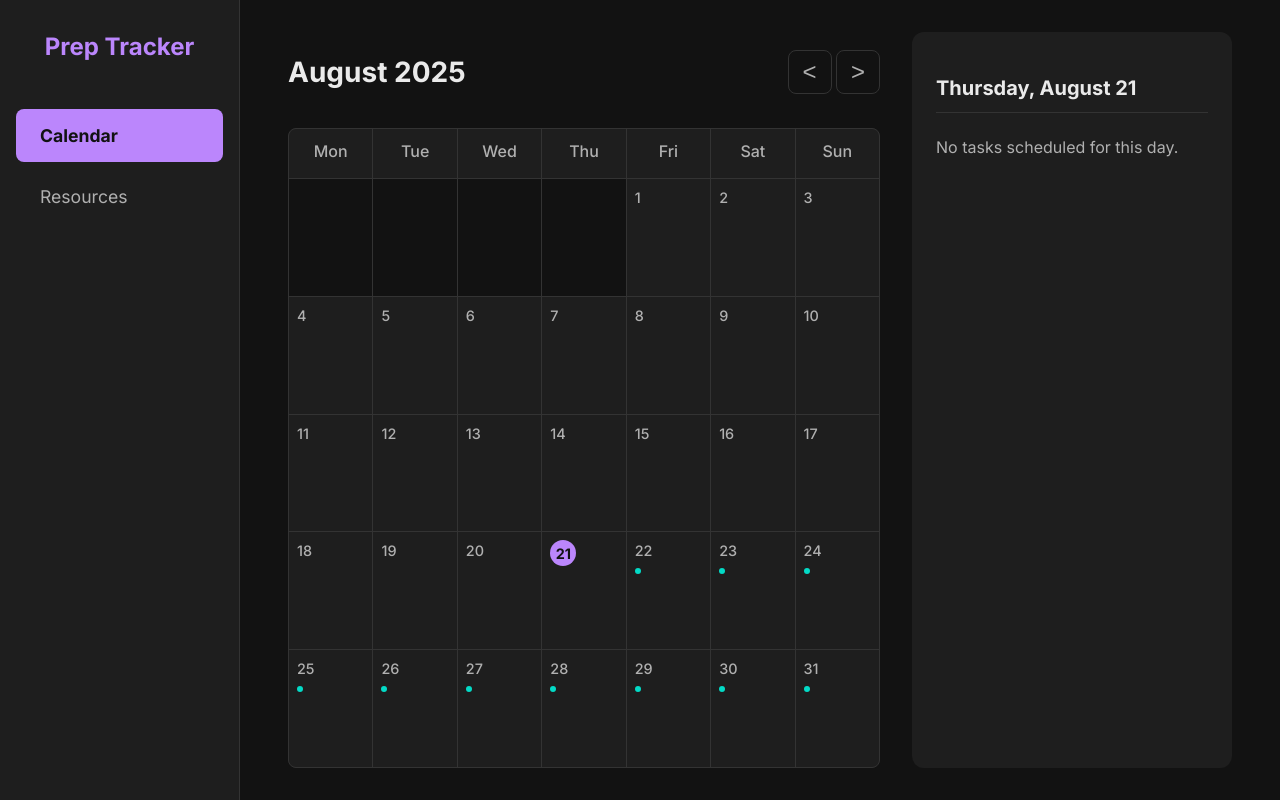
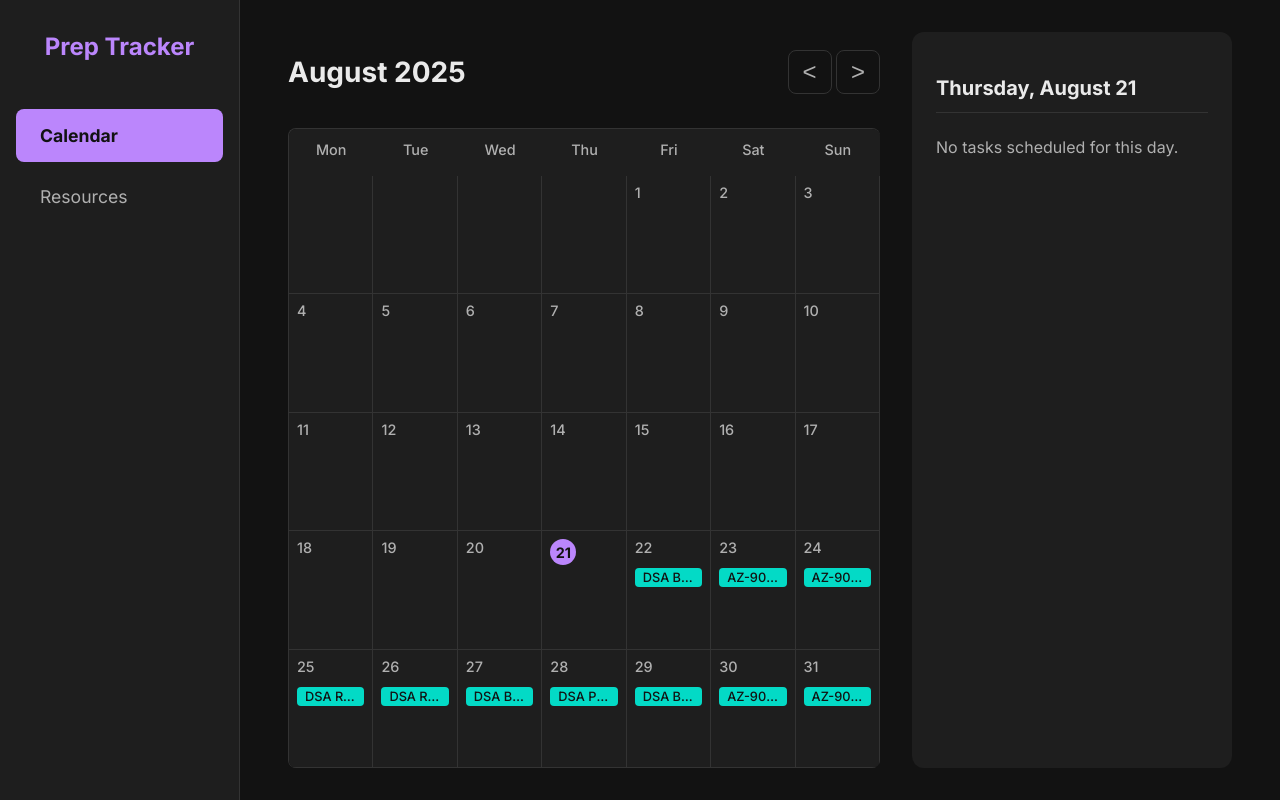
Before and after one commit to soulreaper002/prep-app, a Flask app: page / in a window 1280 px wide. Run offline with Flask 3, Linux system fonts and the light colour scheme; data that the repository does not hold is empty.

Commit message:
add dsa topics

```diff
--- a/app.py
+++ b/app.py
@@ -6,105 +6,145 @@ import json
 
 app = Flask(__name__)
 
-# --- SCHEDULE AND RESOURCE DATA GENERATION (Unchanged) ---
-def generate_complete_schedule():
+# --- REFINED SCHEDULE & RESOURCE DATA ---
+def generate_senior_schedule_with_balanced_start():
     schedule = {}
     start_date = date(2025, 8, 22)
     deadline = date(2025, 9, 15)
+
+    # Phase 1: Dual-Track Sprint (DSA Basics + AZ-900)
     sprint_pattern = {
-        0: [{"time": "11:30 - 15:30", "topic": "AZ-900 Sprint: Core Concepts", "resource": "Microsoft Learn AZ-900"}, {"time": "16:00 - 17:00", "topic": "Light DSA: Arrays", "resource": "LeetCode Patterns"}],
-        1: [{"time": "11:30 - 15:30", "topic": "AZ-900 Sprint: Azure Services", "resource": "Microsoft Learn AZ-900"}, {"time": "16:00 - 17:00", "topic": "Light DSA: Arrays", "resource": "LeetCode Patterns"}],
-        2: [{"time": "11:30 - 15:30", "topic": "AZ-900 Sprint: Security & Networking", "resource": "Microsoft Learn AZ-900"}, {"time": "16:00 - 17:00", "topic": "Light DSA: Strings", "resource": "LeetCode Patterns"}],
-        3: [{"time": "11:30 - 15:30", "topic": "AZ-900 Sprint: Governance", "resource": "Microsoft Learn AZ-900"}, {"time": "16:00 - 17:00", "topic": "Light DSA: Strings", "resource": "LeetCode Patterns"}],
-        4: [{"time": "11:30 - 15:30", "topic": "AZ-900 Sprint: Cost & SLAs", "resource": "Microsoft Learn AZ-900"}, {"time": "16:00 - 17:00", "topic": "Resume Review", "resource": "Resume Worded"}],
-        5: [{"time": "12:00 - 15:00", "topic": "AZ-900 Practice Exam & Review", "resource": "Microsoft Learn AZ-900"}],
-        6: [{"time": "12:00 - 15:00", "topic": "AZ-900 Practice Exam & Review", "resource": "Microsoft Learn AZ-900"}],
+        # Week 1 (Aug 22-24) - Getting Started
+        4: [{"time": "11:30 - 13:30", "topic": "DSA Basics: Arrays & Two Pointers", "resource": "LeetCode Patterns"}, {"time": "14:30 - 17:00", "topic": "AZ-900 Sprint: Core Concepts", "resource": "Microsoft Learn AZ-900"}], # Fri
+        5: [{"time": "12:00 - 15:00", "topic": "AZ-900 Practice Questions & Review", "resource": "Microsoft Learn AZ-900"}], # Sat
+        6: [{"time": "12:00 - 15:00", "topic": "AZ-900 Practice Questions & Review", "resource": "Microsoft Learn AZ-900"}], # Sun
+
+        # Week 2 (Aug 25-31) - Arrays & Strings
+        0: [{"time": "11:30 - 13:30", "topic": "DSA Basics: Arrays & Sliding Window", "resource": "LeetCode Patterns"}, {"time": "14:30 - 17:00", "topic": "AZ-900 Sprint: Azure Services", "resource": "Microsoft Learn AZ-900"}],
+        1: [{"time": "11:30 - 13:30", "topic": "DSA Basics: String Manipulation", "resource": "LeetCode Patterns"}, {"time": "14:30 - 17:00", "topic": "AZ-900 Sprint: Security", "resource": "Microsoft Learn AZ-900"}],
+        2: [{"time": "11:30 - 13:30", "topic": "DSA Practice: Arrays & Strings", "resource": "LeetCode Patterns"}, {"time": "14:30 - 17:00", "topic": "AZ-900 Sprint: Networking", "resource": "Microsoft Learn AZ-900"}],
+        3: [{"time": "11:30 - 13:30", "topic": "Behavioral: Prep STAR stories", "resource": "Senior Behavioral Prep"}, {"time": "14:30 - 17:00", "topic": "AZ-900 Sprint: Governance", "resource": "Microsoft Learn AZ-900"}],
+        4: [{"time": "11:30 - 13:30", "topic": "DSA Basics: Hashing", "resource": "LeetCode Patterns"}, {"time": "14:30 - 17:00", "topic": "AZ-900 Sprint: Cost & SLAs", "resource": "Microsoft Learn AZ-900"}],
+        5: [{"time": "12:00 - 15:00", "topic": "AZ-900 Full Practice Exam", "resource": "Microsoft Learn AZ-900"}],
+        6: [{"time": "12:00 - 15:00", "topic": "AZ-900 Exam Review & Weak Areas", "resource": "Microsoft Learn AZ-900"}],
+
+        # Week 3 (Sep 1-7) - Linked Lists, Stacks, Queues
+        0: [{"time": "11:30 - 13:30", "topic": "DSA Basics: Linked Lists", "resource": "LeetCode Patterns"}, {"time": "14:30 - 17:00", "topic": "AZ-900 Sprint: Review Core Concepts", "resource": "Microsoft Learn AZ-900"}],
+        1: [{"time": "11:30 - 13:30", "topic": "DSA Basics: Stacks (Monotonic)", "resource": "LeetCode Patterns"}, {"time": "14:30 - 17:00", "topic": "AZ-900 Sprint: Review Services", "resource": "Microsoft Learn AZ-900"}],
+        2: [{"time": "11:30 - 13:30", "topic": "DSA Basics: Queues (BFS Intro)", "resource": "GeeksforGeeks"}, {"time": "14:30 - 17:00", "topic": "AZ-900 Sprint: Review Security", "resource": "Microsoft Learn AZ-900"}],
+        3: [{"time": "11:30 - 13:30", "topic": "DSA Practice: LL, Stacks, Queues", "resource": "LeetCode Patterns"}, {"time": "14:30 - 17:00", "topic": "AZ-900 Sprint: Final Review", "resource": "Microsoft Learn AZ-900"}],
+        4: [{"time": "11:30 - 13:30", "topic": "DSA Basics: Review Week's Topics", "resource": "LeetCode Patterns"}, {"time": "14:30 - 17:00", "topic": "AZ-900 Sprint: Final Review", "resource": "Microsoft Learn AZ-900"}],
+        5: [{"time": "12:00 - 15:00", "topic": "AZ-900 Full Practice Exam", "resource": "Microsoft Learn AZ-900"}],
+        6: [{"time": "12:00 - 15:00", "topic": "AZ-900 Exam Review & Weak Areas", "resource": "Microsoft Learn AZ-900"}],
+
+        # Week 4 (Sep 8-15) - Final Push
+        0: [{"time": "11:30 - 13:30", "topic": "DSA Review: All Basics", "resource": "LeetCode Patterns"}, {"time": "14:30 - 17:00", "topic": "AZ-900: Final Review & Practice", "resource": "Microsoft Learn AZ-900"}],
+        1: [{"time": "11:30 - 13:30", "topic": "DSA Review: All Basics", "resource": "LeetCode Patterns"}, {"time": "14:30 - 17:00", "topic": "AZ-900: Final Review & Practice", "resource": "Microsoft Learn AZ-900"}],
+        # ... and so on until the 15th
     }
-    maang_patterns = {
-        "months_1_2": {
-            0: [{"time": "11:30 - 13:30", "topic": "DSA: Linked Lists & Stacks", "resource": "LeetCode Patterns"}, {"time": "14:30 - 16:00", "topic": "DevOps: CI/CD Concepts", "resource": "DevOps Free Course"}],
-            1: [{"time": "11:30 - 13:30", "topic": "DSA: Trees & Tries", "resource": "LeetCode Patterns"}, {"time": "14:30 - 16:00", "topic": "DevOps: Source Control (Git)", "resource": "DevOps Free Course"}],
-            2: [{"time": "11:30 - 13:30", "topic": "DSA: Heaps & Priority Queues", "resource": "LeetCode Patterns"}, {"time": "14:30 - 16:00", "topic": "DevOps: Infrastructure as Code", "resource": "DevOps Free Course"}],
-            3: [{"time": "11:30 - 13:30", "topic": "DSA: Graphs (BFS, DFS)", "resource": "GeeksforGeeks"}, {"time": "14:30 - 16:00", "topic": "DevOps: Containers (Docker)", "resource": "DevOps Free Course"}],
-            4: [{"time": "11:30 - 13:30", "topic": "DSA: Mixed Review of Week", "resource": "LeetCode Patterns"}],
-            5: [{"time": "12:00 - 14:00", "topic": "Weekly Review & LeetCode Contest", "resource": "LeetCode Patterns"}],
-            6: []
-        },
-        "months_3_4": {
-            0: [{"time": "11:30 - 13:30", "topic": "Algorithms: Dynamic Programming", "resource": "LeetCode Patterns"}, {"time": "14:30 - 16:00", "topic": "System Design: Fundamentals", "resource": "System Design Primer"}],
-            1: [{"time": "11:30 - 13:30", "topic": "Algorithms: Backtracking", "resource": "LeetCode Patterns"}, {"time": "14:30 - 16:00", "topic": "System Design: Case Study (TinyURL)", "resource": "ByteByteGo YouTube"}],
-            2: [{"time": "11:30 - 13:30", "topic": "Algorithms: Advanced Graphs", "resource": "GeeksforGeeks"}, {"time": "14:30 - 16:00", "topic": "Behavioral Prep: STAR Method", "resource": "Interviewing.io Blog"}],
-            3: [{"time": "11:30 - 13:30", "topic": "DSA: Mixed Hard Problems", "resource": "LeetCode Patterns"}, {"time": "14:30 - 16:00", "topic": "System Design: Case Study (News Feed)", "resource": "ByteByteGo YouTube"}],
-            4: [{"time": "11:30 - 13:30", "topic": "Algorithms: Review of Week", "resource": "LeetCode Patterns"}],
-            5: [{"time": "12:00 - 14:00", "topic": "Mock Coding Interview", "resource": "Pramp"}],
-            6: []
-        }
+
+    # Phase 2: Post-Certification - DSA Relaunch (Medium Focus)
+    dsa_relaunch_pattern = {
+        0: [{"time": "11:30 - 13:30", "topic": "Medium DSA: Two Pointers & Sliding Window", "resource": "LeetCode Patterns"}, {"time": "14:30 - 16:00", "topic": "System Design: Fundamentals", "resource": "System Design Primer"}],
+        1: [{"time": "11:30 - 13:30", "topic": "Medium DSA: Binary Search & Variations", "resource": "LeetCode Patterns"}, {"time": "14:30 - 16:00", "topic": "Java: Concurrency & Multithreading", "resource": "Baeldung Java Concurrency"}],
+        2: [{"time": "11:30 - 13:30", "topic": "Medium DSA: Trees (BFS, DFS, Traversals)", "resource": "LeetCode Patterns"}, {"time": "14:30 - 16:00", "topic": "System Design: Case Study (TinyURL)", "resource": "Alex Xu System Design"}],
+        3: [{"time": "11:30 - 13:30", "topic": "Medium DSA: Heaps & Priority Queues", "resource": "LeetCode Patterns"}, {"time": "14:30 - 16:00", "topic": "Behavioral: Project Deep Dives", "resource": "Senior Behavioral Prep"}],
+        4: [{"time": "11:30 - 13:30", "topic": "Medium DSA: Graphs (BFS, DFS)", "resource": "GeeksforGeeks"}],
+        5: [{"time": "12:00 - 14:00", "topic": "LeetCode Contest (Focus on Mediums)", "resource": "LeetCode Patterns"}],
+        6: []
     }
+
+    # Phase 3 & 4 (Unchanged)
+    advanced_pattern = {
+        0: [{"time": "11:30 - 13:00", "topic": "Hard DSA: Dynamic Programming", "resource": "LeetCode Patterns"}, {"time": "14:00 - 16:00", "topic": "System Design: Case Study (Social Feed)", "resource": "Alex Xu System Design"}],
+        1: [{"time": "11:30 - 13:00", "topic": "Hard DSA: Advanced Graphs", "resource": "LeetCode Patterns"}, {"time": "14:00 - 16:00", "topic": "Mock Coding Interview", "resource": "Pramp"}],
+        2: [{"time": "11:30 - 13:00", "topic": "DSA: Review Weak Area (Medium/Hard)", "resource": "LeetCode Patterns"}, {"time": "14:00 - 16:00", "topic": "System Design: Read Eng Blog", "resource": "Top Engineering Blogs"}],
+        3: [{"time": "11:30 - 13:00", "topic": "Behavioral: Leadership & Influence", "resource": "Senior Behavioral Prep"}, {"time": "14:00 - 16:00", "topic": "Mock System Design Interview", "resource": "Pramp"}],
+        4: [{"time": "11:30 - 13:00", "topic": "Company-Specific DSA (Atlassian)", "resource": "LeetCode Patterns"}],
+        5: [{"time": "12:00 - 15:00", "topic": "Full Mock Interview Loop", "resource": "Pramp"}],
+        6: []
+    }
+    final_pattern = {
+        0: [{"time": "11:30 - 13:00", "topic": "Company-Specific DSA (Google)", "resource": "LeetCode Patterns"}, {"time": "14:00 - 15:00", "topic": "Apply & Network"}],
+        1: [{"time": "11:30 - 13:00", "topic": "Company-Specific DSA (Amazon)", "resource": "LeetCode Patterns"}, {"time": "14:00 - 16:00", "topic": "System Design Review"}],
+        2: [{"time": "11:30 - 13:00", "topic": "Company-Specific DSA (Microsoft)", "resource": "LeetCode Patterns"}, {"time": "14:00 - 15:00", "topic": "Follow-ups"}],
+        3: [{"time": "11:30 - 13:00", "topic": "Final Behavioral Prep"}, {"time": "14:00 - 16:00", "topic": "Mock Interview with a Professional"}],
+        4: [{"time": "11:30 - 13:00", "topic": "Relax & Light Review"}],
+        5: [{"time": "12:00 - 14:00", "topic": "Final Project Code Review"}],
+        6: []
+    }
+
     for i in range(200):
         current_date = start_date + timedelta(days=i)
         day_of_week = current_date.weekday()
         date_str = current_date.strftime("%Y-%m-%d")
-        if current_date <= deadline: pattern = sprint_pattern
+
+        if current_date <= deadline:
+            day_pattern = sprint_pattern.get(day_of_week)
+            # Handle cases where the pattern might not exist for a specific day of week
+            if day_of_week not in sprint_pattern:
+                day_pattern = sprint_pattern.get(0) # Default to Monday pattern if missing
+            if day_pattern:
+                schedule[date_str] = day_pattern
+
         else:
             days_past_deadline = (current_date - deadline).days
-            if days_past_deadline <= 75: pattern = maang_patterns["months_1_2"]
-            else: pattern = maang_patterns["months_3_4"]
-        if pattern.get(day_of_week): schedule[date_str] = pattern[day_of_week]
+            if days_past_deadline <= 60:
+                pattern = dsa_relaunch_pattern
+            elif days_past_deadline <= 120:
+                pattern = advanced_pattern
+            else:
+                pattern = final_pattern
+
+            if pattern.get(day_of_week):
+                schedule[date_str] = pattern[day_of_week]
+
     return schedule
 
 RESOURCES = [
-    {"topic": "DSA", "name": "LeetCode Patterns", "link": "https://seanprashad.com/leetcode-patterns/", "desc": "A curated list of common problem patterns for coding interviews."},
-    {"topic": "System Design", "name": "ByteByteGo YouTube", "link": "https://www.youtube.com/@ByteByteGo", "desc": "Excellent, concise videos explaining complex system design concepts."},
-    {"topic": "Behavioral Prep", "name": "Interviewing.io Blog", "link": "https://interviewing.io/blog", "desc": "Actionable advice and real data on technical and behavioral interviews."},
-    {"topic": "Resume Building", "name": "Resume Worded", "link": "https://resumeworded.com/", "desc": "AI-powered tool to score and improve your resume and LinkedIn profile."},
-    {"topic": "Mock Interviews", "name": "Pramp", "link": "https://www.pramp.com/", "desc": "Free, anonymous peer-to-peer mock interviews for developers."},
+    {"topic": "DSA", "name": "LeetCode Patterns", "link": "https://seanprashad.com/leetcode-patterns/", "desc": "Crucial for recognizing problem types under pressure. Focus on Medium/Hard."},
+    {"topic": "System Design", "name": "Alex Xu System Design", "link": "https://www.youtube.com/@ByteByteGo", "desc": "Gold standard for senior roles. Covers fundamentals and complex case studies."},
+    {"topic": "Java", "name": "Baeldung Java Concurrency", "link": "https://www.baeldung.com/java-concurrency", "desc": "Essential reading for Java backend roles to master multithreading concepts."},
     {"topic": "System Design", "name": "System Design Primer", "link": "https://github.com/donnemartin/system-design-primer", "desc": "The ultimate GitHub repo for learning how to design large-scale systems."},
+    {"topic": "Behavioral", "name": "Senior Behavioral Prep", "link": "https://interviewing.io/blog/behavioral-interview-questions-seniors-staff-principal-engineers", "desc": "Covers questions about leadership, impact, and ambiguity for senior roles."},
+    {"topic": "Mock Interviews", "name": "Pramp", "link": "https://www.pramp.com/", "desc": "Practice full loops (Coding + System Design) with experienced peers."},
+    {"topic": "System Design", "name": "Top Engineering Blogs", "link": "https://github.com/kilimchoi/engineering-blogs", "desc": "Demonstrates real-world trade-offs. Required reading for senior candidates."},
+    {"topic": "Certification", "name": "Microsoft Learn AZ-900", "link": "https://learn.microsoft.com/en-us/training/paths/azure-fundamentals-describe-cloud-concepts/", "desc": "Official learning path for the Azure Fundamentals certification."},
     {"topic": "DSA", "name": "GeeksforGeeks", "link": "https://www.geeksforgeeks.org/data-structures/", "desc": "A vast library of data structure and algorithm articles and problems."},
-    {"topic": "Certification", "name": "Microsoft Learn AZ-900", "link": "https://learn.microsoft.com/en-us/training/paths/azure-fundamentals-describe-cloud-concepts/", "desc": "Official learning path for the Azure Fundamentals certification."},
-    {"topic": "DevOps", "name": "DevOps Free Course", "link": "https://www.youtube.com/watch?v=j5Zsa_eOXeY", "desc": "A comprehensive video course covering DevOps principles and tools."}
+    {"topic": "Resume", "name": "Resume Worded", "link": "https://resumeworded.com/", "desc": "Optimize your resume for senior roles and ATS."}
 ]
-SCHEDULE_DATA = generate_complete_schedule()
+SCHEDULE_DATA = generate_senior_schedule_with_balanced_start()
 
-# --- App Routes (Unchanged) ---
+# --- App Routes & API Endpoints (Unchanged) ---
 @app.route('/')
-def calendar_page():
-    return render_template('index.html')
+def calendar_page(): return render_template('index.html')
 
 @app.route('/resources')
-def resources_page():
-    return render_template('resources.html', resources=RESOURCES)
+def resources_page(): return render_template('resources.html', resources=RESOURCES)
 
-# --- API Endpoints ---
 @app.route('/api/schedule/day/<date_str>')
 def get_day_schedule(date_str): return jsonify(SCHEDULE_DATA.get(date_str, []))
 
 @app.route('/api/resources')
 def get_resources_api(): return jsonify(RESOURCES)
 
-# --- NEW API Endpoint for Calendar Data ---
 @app.route('/api/calendar_data')
 def get_calendar_data():
     year = request.args.get('year', date.today().year, type=int)
     month = request.args.get('month', date.today().month, type=int)
 
-    # Get month details from Python's calendar module
-    # calendar.setfirstweekday(calendar.MONDAY) # Set week start to Monday
     first_weekday, num_days = calendar.monthrange(year, month)
     month_name = calendar.month_name[month]
 
-    # Filter schedule for the current month view
     month_schedule = {
         k: v for k, v in SCHEDULE_DATA.items()
         if k.startswith(f"{year}-{month:02d}")
     }
 
     return jsonify({
-        'year': year,
-        'month': month,
-        'monthName': month_name,
-        'firstWeekday': first_weekday, # 0=Mon, 1=Tue, ..., 6=Sun
-        'numDays': num_days,
-        'schedule': month_schedule
+        'year': year, 'month': month, 'monthName': month_name,
+        'firstWeekday': first_weekday,
+        'numDays': num_days, 'schedule': month_schedule
     })
 
 if __name__ == '__main__':
--- a/templates/index.html
+++ b/templates/index.html
@@ -13,15 +13,13 @@
     .calendar-header button { background: none; border: 1px solid var(--border-color); color: var(--text-secondary); font-size: 1.5rem; border-radius: 8px; width: 44px; height: 44px; cursor: pointer; transition: all 0.2s ease; }
     .calendar-header button:hover { background-color: var(--bg-tertiary); }
 
-    /* --- NEW CSS GRID LAYOUT FOR THE CALENDAR --- */
+    /* --- CORE AESTHETIC UPGRADE FOR A "PRO APP" LOOK --- */
     #calendar-grid {
         display: grid;
         grid-template-columns: repeat(7, 1fr);
-        /* grid-template-rows: auto repeat(5, 1fr);  Let the content define the row height */
-        flex-grow: 1; /* This is the key to filling the page */
-        gap: 1px;
-        background-color: var(--border-color);
-        border: 1px solid var(--border-color);
+        flex-grow: 1;
+        border-top: 1px solid var(--border-color);
+        border-left: 1px solid var(--border-color);
         border-radius: 8px;
         overflow: hidden;
     }
@@ -29,28 +27,58 @@
         text-align: center;
         padding: 0.75rem 0;
         font-weight: 500;
+        font-size: 0.9rem;
         color: var(--text-secondary);
         background-color: var(--bg-secondary);
     }
     .day-cell {
         background-color: var(--bg-secondary);
+        border-right: 1px solid var(--border-color);
+        border-bottom: 1px solid var(--border-color);
         padding: 0.5rem;
         transition: background-color 0.2s;
         overflow: hidden;
-        min-height: 12vh; /* Set a minimum height for rows */
+        min-height: 12vh;
+        display: flex;
+        flex-direction: column;
     }
-    .day-cell.other-month { background-color: var(--bg-primary); }
     .day-cell.has-schedule { cursor: pointer; }
     .day-cell.has-schedule:hover { background-color: var(--bg-tertiary); }
-    .day-number { font-size: 0.9rem; font-weight: 500; color: var(--text-secondary); }
+    .day-number {
+        font-size: 0.9rem;
+        font-weight: 500;
+        color: var(--text-secondary);
+        margin-bottom: 0.5rem;
+    }
     .day-cell.today .day-number {
-        font-weight: 700; background-color: var(--accent-primary);
-        color: #121212; border-radius: 50%; width: 26px; height: 26px;
-        display: flex; align-items: center; justify-content: center;
+        font-weight: 700;
+        background-color: var(--accent-primary);
+        color: #121212;
+        border-radius: 50%;
+        width: 26px;
+        height: 26px;
+        display: flex;
+        align-items: center;
+        justify-content: center;
     }
-    .day-cell.completed { border-top: 3px solid var(--success-color); }
-    .task-dot { height: 6px; width: 6px; background-color: var(--accent-secondary); border-radius: 50%; margin-top: 0.5rem; }
-    /* --- END OF NEW CSS --- */
+    .day-cell.other-month .day-number { opacity: 0.3; }
+    .day-cell.completed {
+        /* Use a subtle left border instead of top for a cleaner look */
+        border-left: 4px solid var(--success-color);
+    }
+    .task-preview {
+        background-color: var(--accent-secondary);
+        color: #121212;
+        font-weight: 500;
+        font-size: 0.8rem;
+        padding: 2px 8px;
+        border-radius: 4px;
+        margin-top: 0.25rem;
+        white-space: nowrap;
+        overflow: hidden;
+        text-overflow: ellipsis; /* Ensures long text doesn't break layout */
+    }
+    /* --- END OF AESTHETIC UPGRADE --- */
 
     #sidebar-title { font-size: 1.25rem; font-weight: 700; margin-bottom: 1.5rem; border-bottom: 1px solid var(--border-color); padding-bottom: 0.75rem; }
     .sidebar-item { margin-bottom: 1.5rem; }
@@ -86,7 +114,6 @@
 </div>
 
 <div id="schedule-modal" class="modal">
-    <!-- Modal content is unchanged -->
     <div class="modal-content">
         <div class="modal-header"><h2 id="modal-date"></h2><span class="modal-close">&times;</span></div>
         <table class="schedule-table">
@@ -105,18 +132,15 @@ document.addEventListener('DOMContentLoaded', () => {
     const calendarGrid = document.getElementById('calendar-grid');
     const monthYearEl = document.getElementById('month-year');
 
-    // --- NEW: Function to render calendar using CSS Grid ---
     const fetchAndRenderCalendar = async () => {
         const year = currentDate.getFullYear();
         const month = currentDate.getMonth() + 1;
-
         const res = await fetch(`/api/calendar_data?year=${year}&month=${month}`);
         const data = await res.json();
 
         monthYearEl.textContent = `${data.monthName} ${data.year}`;
-        calendarGrid.innerHTML = ''; // Clear previous grid
+        calendarGrid.innerHTML = '';
 
-        // 1. Add header cells
         const days = ['Mon', 'Tue', 'Wed', 'Thu', 'Fri', 'Sat', 'Sun'];
         days.forEach(day => {
             const headerCell = document.createElement('div');
@@ -125,30 +149,34 @@ document.addEventListener('DOMContentLoaded', () => {
             calendarGrid.appendChild(headerCell);
         });
 
-        // 2. Add empty cells for the first day's offset
         for (let i = 0; i < data.firstWeekday; i++) {
             const emptyCell = document.createElement('div');
             emptyCell.className = 'day-cell other-month';
             calendarGrid.appendChild(emptyCell);
         }
 
-        // 3. Add day cells for the month
         const today = new Date();
         for (let day = 1; day <= data.numDays; day++) {
             const cell = document.createElement('div');
             cell.className = 'day-cell';
             const dateStr = `${data.year}-${String(data.month).padStart(2, '0')}-${String(day).padStart(2, '0')}`;
             cell.dataset.date = dateStr;
-            cell.innerHTML = `<span class="day-number">${day}</span>`;
+
+            let cellHTML = `<span class="day-number">${day}</span>`;
 
             if (data.schedule[dateStr]) {
                 cell.classList.add('has-schedule');
-                cell.innerHTML += '<div class="task-dot"></div>';
                 const tasks = data.schedule[dateStr];
+                // Display the first task as a preview
+                cellHTML += `<div class="task-preview">${tasks[0].topic}</div>`;
+
                 const dateProgress = progressData[dateStr] || {};
                 const allCompleted = tasks.length > 0 && tasks.every((_, index) => dateProgress[index] === 'completed');
                 if (allCompleted) cell.classList.add('completed');
             }
+
+            cell.innerHTML = cellHTML;
+
             if (day === today.getDate() && data.month === (today.getMonth() + 1) && data.year === today.getFullYear()) {
                 cell.classList.add('today');
             }
@@ -176,7 +204,6 @@ document.addEventListener('DOMContentLoaded', () => {
         });
     };
 
-    // --- Event Listeners and Modal Logic (Mostly Unchanged) ---
     document.getElementById('prev-month').addEventListener('click', () => { currentDate.setMonth(currentDate.getMonth() - 1); fetchAndRenderCalendar(); });
     document.getElementById('next-month').addEventListener('click', () => { currentDate.setMonth(currentDate.getMonth() + 1); fetchAndRenderCalendar(); });
 
```
